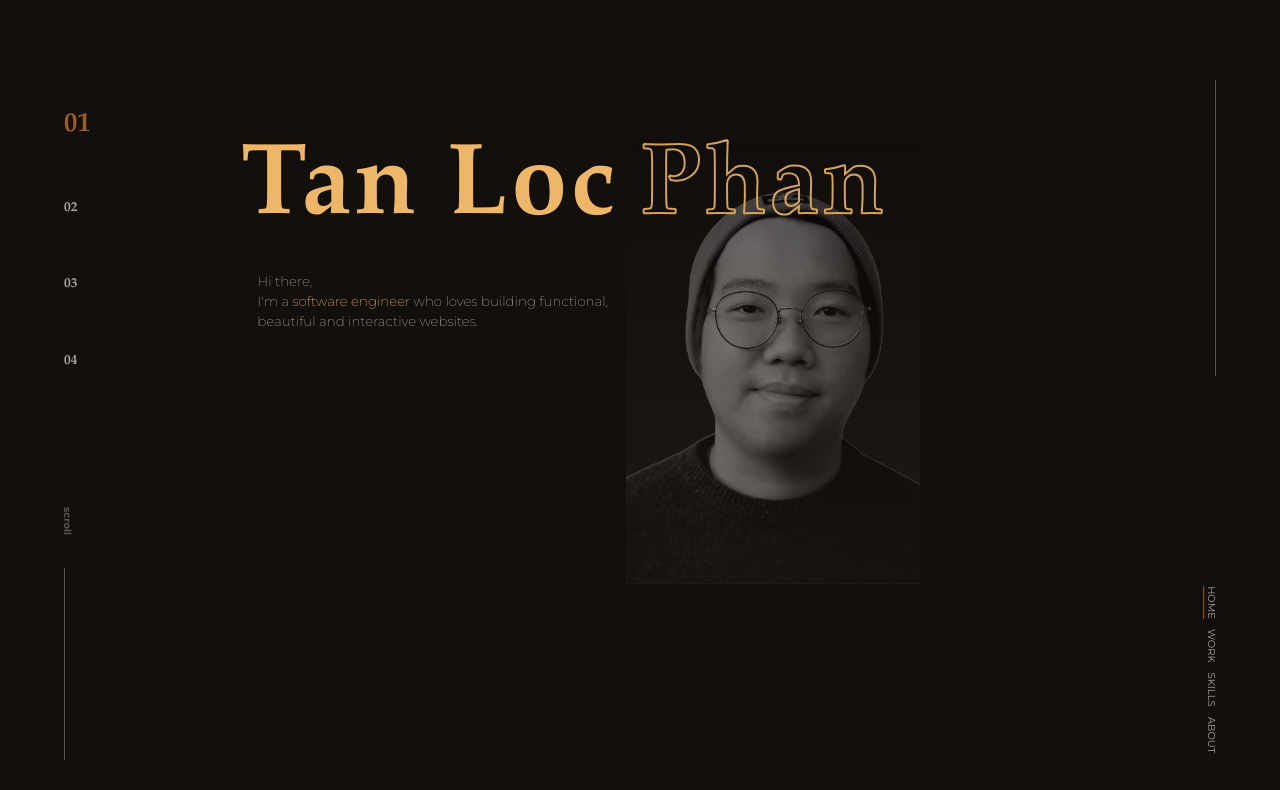
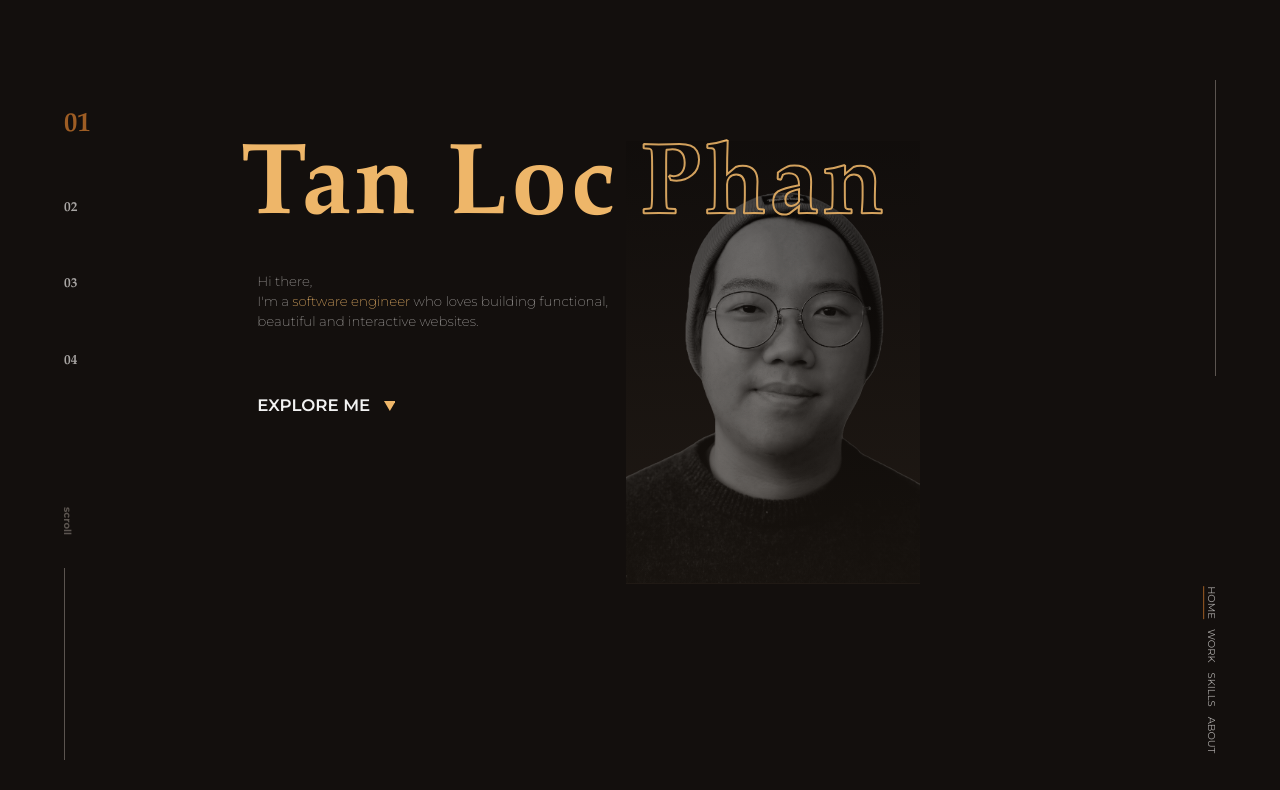
Before and after one commit to locphan2207/personal-web, a React (Create React App) app: page / in a window 1280 px wide. Shown: the top 790 px of the page. Built offline with nearby package versions, Linux system fonts and the light colour scheme.

Commit message:
FINISH STYLING PAGE 1

```diff
--- a/src/components/PageOne.css
+++ b/src/components/PageOne.css
@@ -55,7 +55,7 @@
   height: 100%;
 }
 
-.page-one p {
+.greeting {
   font-size: 20rem;
   line-height: 30rem;
   color: #a8a5a3;
@@ -64,6 +64,25 @@
   margin-left: 25rem;
 }
 
-.page-one p span {
+.greeting span {
   color: #eeb669;
 }
+
+.explore-container {
+  display: flex;
+  margin-left: 25rem;
+  margin-top: 100rem;
+}
+
+.explore-container p {
+  font-weight: 600;
+  color: #f2f2f2;
+  font-size: 25rem;
+  margin-right: 20rem;
+}
+
+.explore-container .triangle {
+  width: auto;
+  height: 15rem;
+  align-self: center;
+}
--- a/src/components/PageOne.js
+++ b/src/components/PageOne.js
@@ -2,6 +2,7 @@ import React, { useEffect } from "react"
 
 import "./PageOne.css"
 import avatar from "assets/avatar.png"
+import { ReactComponent as Triangle } from "assets/triangle.svg"
 import { useOnCloseWatcher } from "helpers/animationHelpers"
 
 function PageOne({ isClosing, setClosingPage }) {
@@ -19,17 +20,21 @@ function PageOne({ isClosing, setClosingPage }) {
       <div className="name-container">
         <h1>Tan Loc</h1>
         <div className="last-name-img">
-          <img src={avatar} className={"image"} alt={"face"} />
-          <div className={"gradient"} />
+          <img src={avatar} className="image" alt={"face"} />
+          <div className="gradient" />
           <h2 className="last-name">Phan</h2>
         </div>
-        <p>
+        <p className="greeting">
           Hi there,
           <br />
           I'm a <span>software engineer</span> who loves building functional,
           <br />
           beautiful and interactive websites.
         </p>
+        <div className="explore-container">
+          <p>EXPLORE ME</p>
+          <Triangle className="triangle" />
+        </div>
       </div>
     </div>
   )
```
Also changed, not shown: src/assets/triangle.svg (added).
